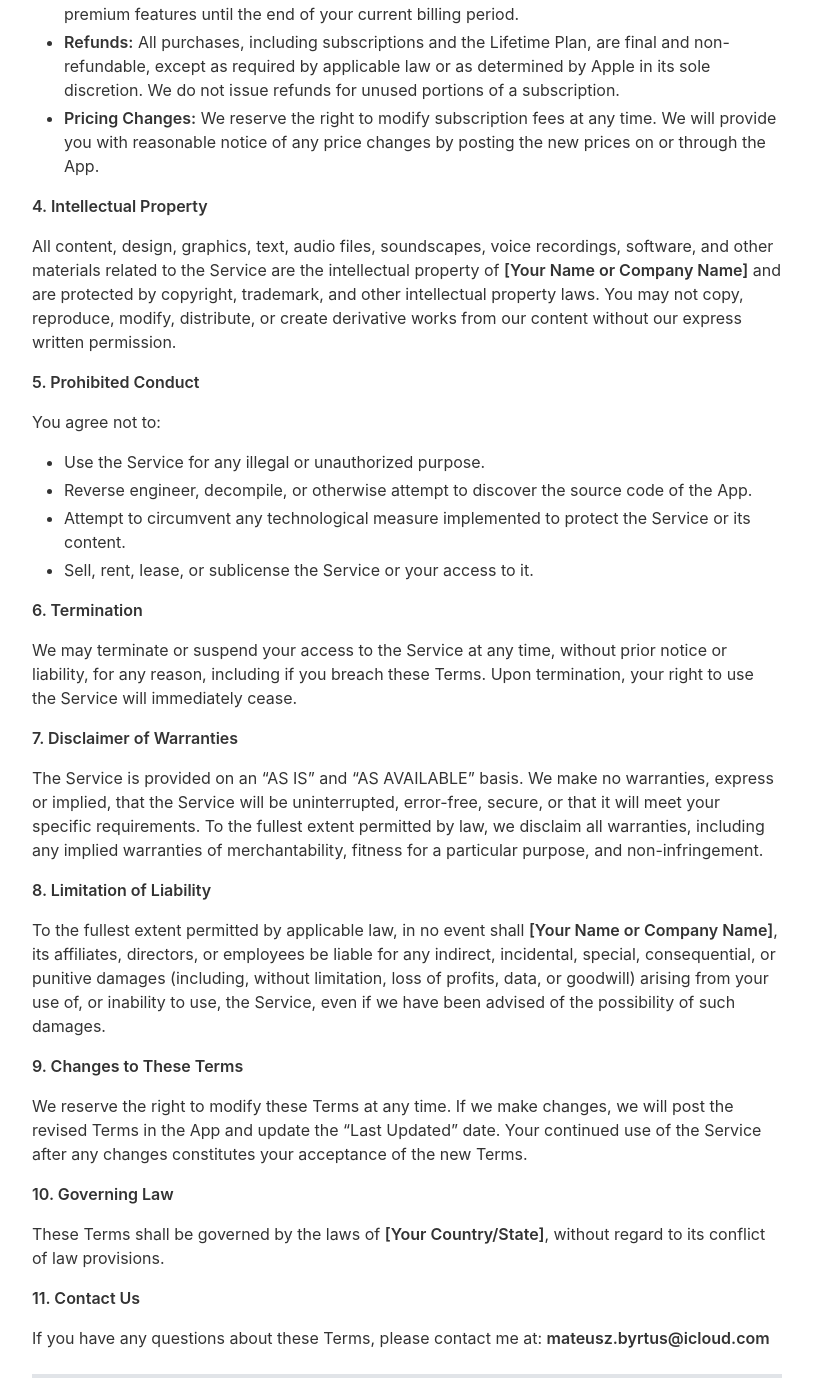
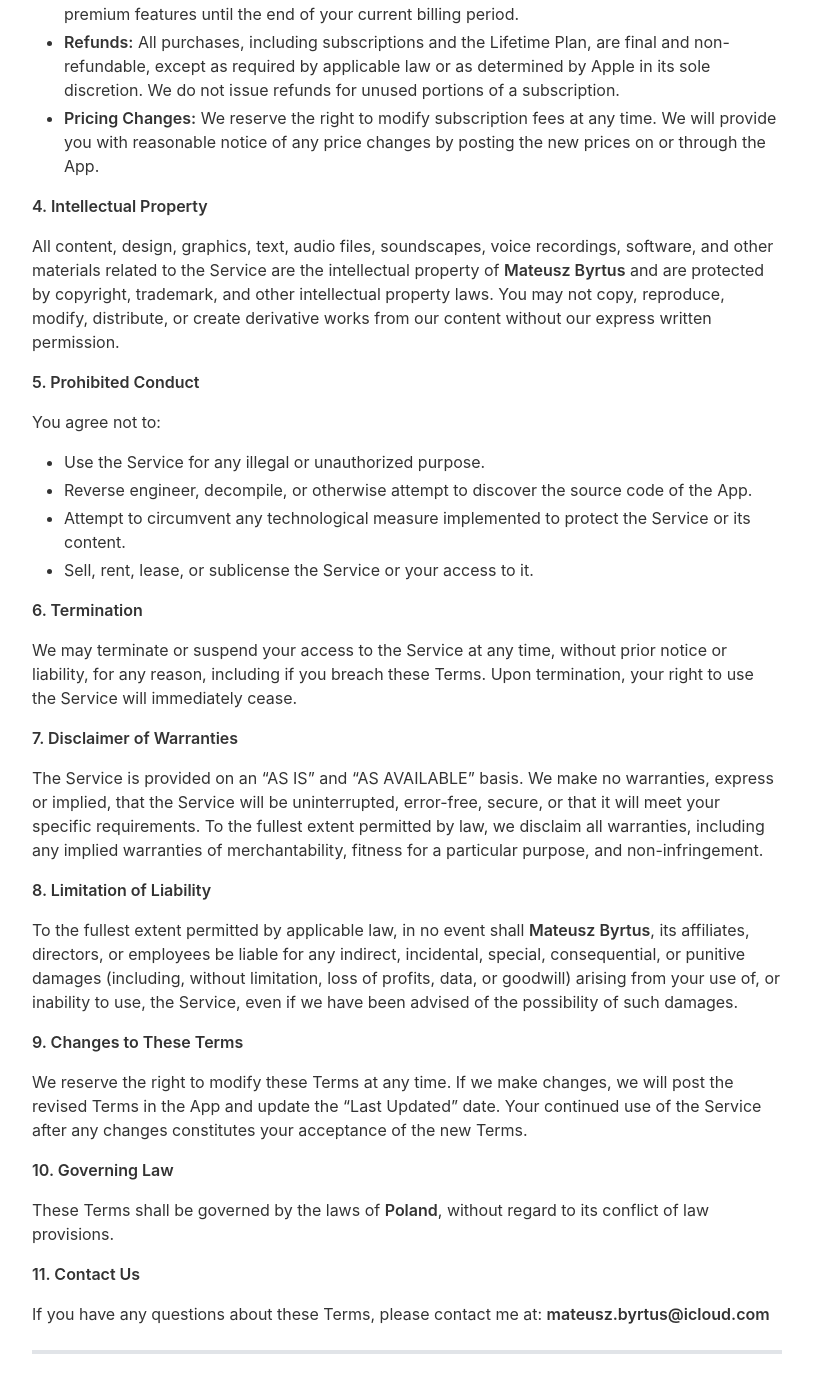
Before and after one commit to mateusz0909/calmnow-lp, a Jekyll site: the page built from _pages/termsofservice.md, in a window 1280 px wide and 1400 px high, scrolled down 1355 px. Shown: the whole window, without its empty margins (233-1046 px from the left). Built offline with Jekyll 4.4.1, drawn with Linux system fonts in a browser that asks for light colours; nearby versions of some CDN libraries; some of the changed text lies outside the part shown.

Commit message:
updated terms of service

```diff
--- a/_pages/termsofservice.md
+++ b/_pages/termsofservice.md
@@ -42,7 +42,7 @@ The App offers a free-to-use version ("Free Features") and a premium subscriptio
 
 **4. Intellectual Property**
 
-All content, design, graphics, text, audio files, soundscapes, voice recordings, software, and other materials related to the Service are the intellectual property of **[Your Name or Company Name]** and are protected by copyright, trademark, and other intellectual property laws. You may not copy, reproduce, modify, distribute, or create derivative works from our content without our express written permission.
+All content, design, graphics, text, audio files, soundscapes, voice recordings, software, and other materials related to the Service are the intellectual property of **Mateusz Byrtus** and are protected by copyright, trademark, and other intellectual property laws. You may not copy, reproduce, modify, distribute, or create derivative works from our content without our express written permission.
 
 **5. Prohibited Conduct**
 
@@ -62,7 +62,7 @@ The Service is provided on an "AS IS" and "AS AVAILABLE" basis. We make no warra
 
 **8. Limitation of Liability**
 
-To the fullest extent permitted by applicable law, in no event shall **[Your Name or Company Name]**, its affiliates, directors, or employees be liable for any indirect, incidental, special, consequential, or punitive damages (including, without limitation, loss of profits, data, or goodwill) arising from your use of, or inability to use, the Service, even if we have been advised of the possibility of such damages.
+To the fullest extent permitted by applicable law, in no event shall **Mateusz Byrtus**, its affiliates, directors, or employees be liable for any indirect, incidental, special, consequential, or punitive damages (including, without limitation, loss of profits, data, or goodwill) arising from your use of, or inability to use, the Service, even if we have been advised of the possibility of such damages.
 
 **9. Changes to These Terms**
 
@@ -70,7 +70,7 @@ We reserve the right to modify these Terms at any time. If we make changes, we w
 
 **10. Governing Law**
 
-These Terms shall be governed by the laws of **[Your Country/State]**, without regard to its conflict of law provisions.
+These Terms shall be governed by the laws of **Poland**, without regard to its conflict of law provisions.
 
 **11. Contact Us**
 
```
Also changed, not shown: other parts of _pages/termsofservice.md (+2 -2 lines).
